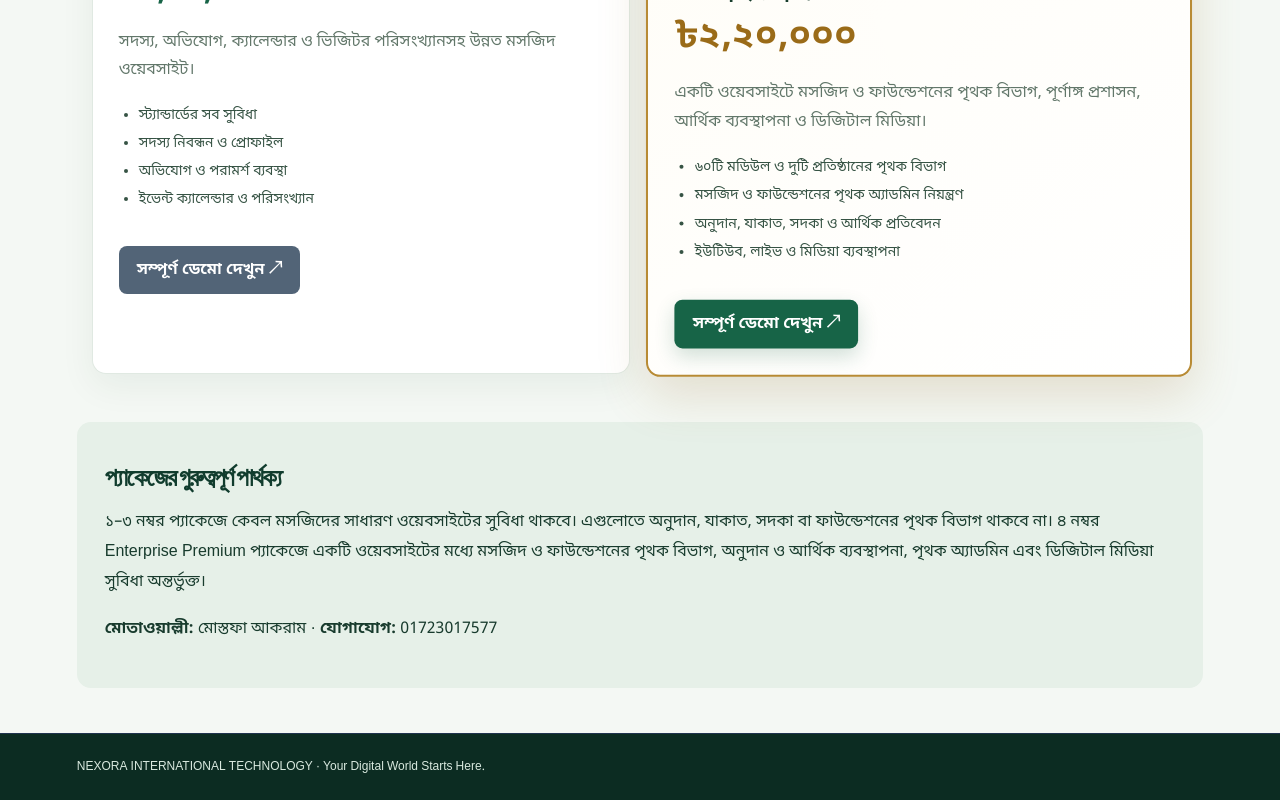
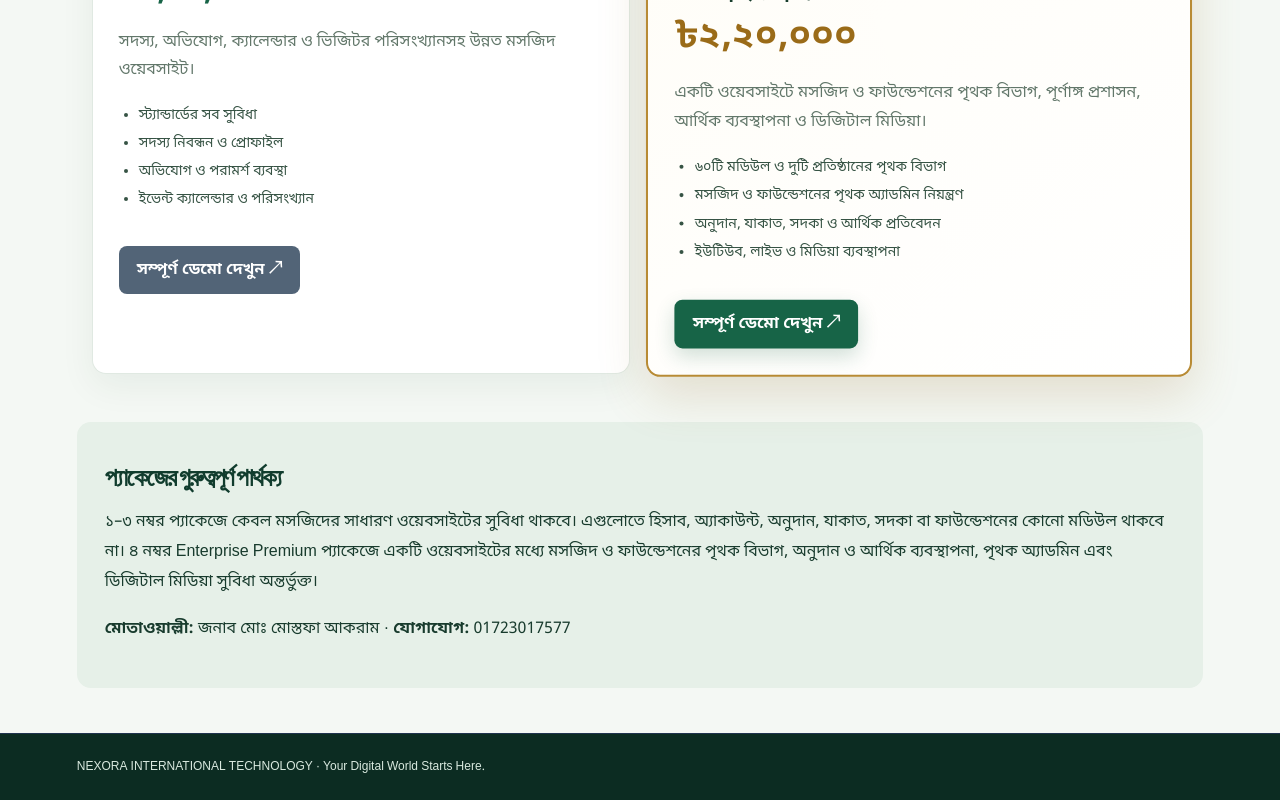
Before and after one commit to satyaprobaho-technologies/nexora-international-technology, a Next.js app: page /demos/shayla-akram in a window 1280 px wide. Shown: the part 1123-1923 px from the top of the page. Built offline with nearby package versions, Linux system fonts and the light colour scheme.

Commit message:
Clarify packages 1-3 exclude accounts and finance modules

```diff
--- a/src/app/demos/shayla-akram/page.tsx
+++ b/src/app/demos/shayla-akram/page.tsx
@@ -17,7 +17,7 @@ export default function ShaylaAkramDemos() {
   <header className="shayla-showcase-nav"><Link href="/" className="brand">NEXORA <small>INTERNATIONAL TECHNOLOGY</small></Link><nav><Link href="/demos">সব ৫০টি ডেমো</Link><Link href="/">হোম</Link></nav></header>
   <section className="shayla-showcase-hero"><span>বিশেষ প্রকল্প · চারটি প্যাকেজ</span><h1>শায়লা আকরাম কেন্দ্রীয় জামে মসজিদ</h1><p>প্রয়োজন ও বাজেট অনুযায়ী চারটি ওয়েবসাইট প্যাকেজ। প্রথম তিনটি সাধারণ মসজিদ ওয়েবসাইট; চতুর্থটি মসজিদ ও ফাউন্ডেশনের পূর্ণাঙ্গ সমন্বিত ডিজিটাল প্ল্যাটফর্ম।</p><div className="shayla-showcase-meta"><span>পশ্চিম সাকছিপাড়া, হাজীগঞ্জ, চাঁদপুর</span><span>সম্পূর্ণ বাংলা ডিজাইন</span><span>মোবাইল উপযোগী</span></div></section>
   <section className="shayla-showcase-grid">{options.map(o=><article key={o.slug} className={o.featured?"shayla-option shayla-option-featured":"shayla-option"} style={{borderTopColor:o.color}}>{o.featured&&<strong className="shayla-featured-label">বিশেষ সুপারিশ · সেরা সমন্বিত প্যাকেজ</strong>}<div className="shayla-option-top"><span>প্যাকেজ {o.n}</span><span>{o.modules}টি মডিউল</span></div><h2>{o.title}</h2><div className="shayla-price">{o.price}</div><p>{o.desc}</p><ul>{o.points.map(x=><li key={x}>{x}</li>)}</ul><Link className="shayla-open" style={{background:o.featured?"#176447":"#526477"}} href={"/demos/"+o.slug}>সম্পূর্ণ ডেমো দেখুন ↗</Link></article>)}</section>
-  <section className="shayla-showcase-note"><h2>প্যাকেজের গুরুত্বপূর্ণ পার্থক্য</h2><p>১–৩ নম্বর প্যাকেজে কেবল মসজিদের সাধারণ ওয়েবসাইটের সুবিধা থাকবে। এগুলোতে অনুদান, যাকাত, সদকা বা ফাউন্ডেশনের পৃথক বিভাগ থাকবে না। ৪ নম্বর Enterprise Premium প্যাকেজে একটি ওয়েবসাইটের মধ্যে মসজিদ ও ফাউন্ডেশনের পৃথক বিভাগ, অনুদান ও আর্থিক ব্যবস্থাপনা, পৃথক অ্যাডমিন এবং ডিজিটাল মিডিয়া সুবিধা অন্তর্ভুক্ত।</p><p><b>মোতাওয়াল্লী:</b> মোস্তফা আকরাম · <b>যোগাযোগ:</b> 01723017577</p></section>
+  <section className="shayla-showcase-note"><h2>প্যাকেজের গুরুত্বপূর্ণ পার্থক্য</h2><p>১–৩ নম্বর প্যাকেজে কেবল মসজিদের সাধারণ ওয়েবসাইটের সুবিধা থাকবে। এগুলোতে হিসাব, অ্যাকাউন্ট, অনুদান, যাকাত, সদকা বা ফাউন্ডেশনের কোনো মডিউল থাকবে না। ৪ নম্বর Enterprise Premium প্যাকেজে একটি ওয়েবসাইটের মধ্যে মসজিদ ও ফাউন্ডেশনের পৃথক বিভাগ, অনুদান ও আর্থিক ব্যবস্থাপনা, পৃথক অ্যাডমিন এবং ডিজিটাল মিডিয়া সুবিধা অন্তর্ভুক্ত।</p><p><b>মোতাওয়াল্লী:</b> জনাব মোঃ মোস্তফা আকরাম · <b>যোগাযোগ:</b> 01723017577</p></section>
   <footer className="shayla-showcase-footer">NEXORA INTERNATIONAL TECHNOLOGY · Your Digital World Starts Here.</footer>
  </main>;
 }
```
